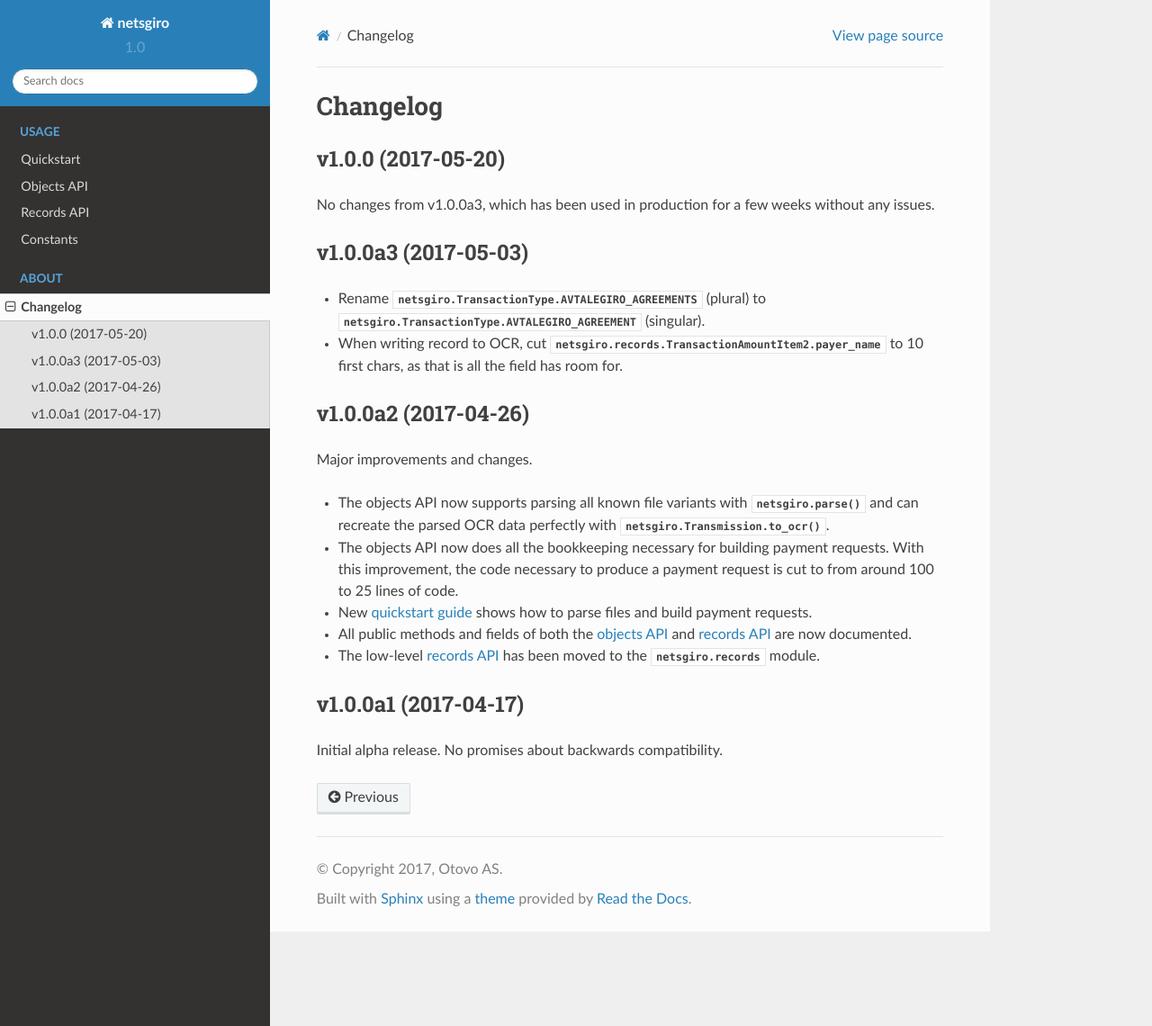
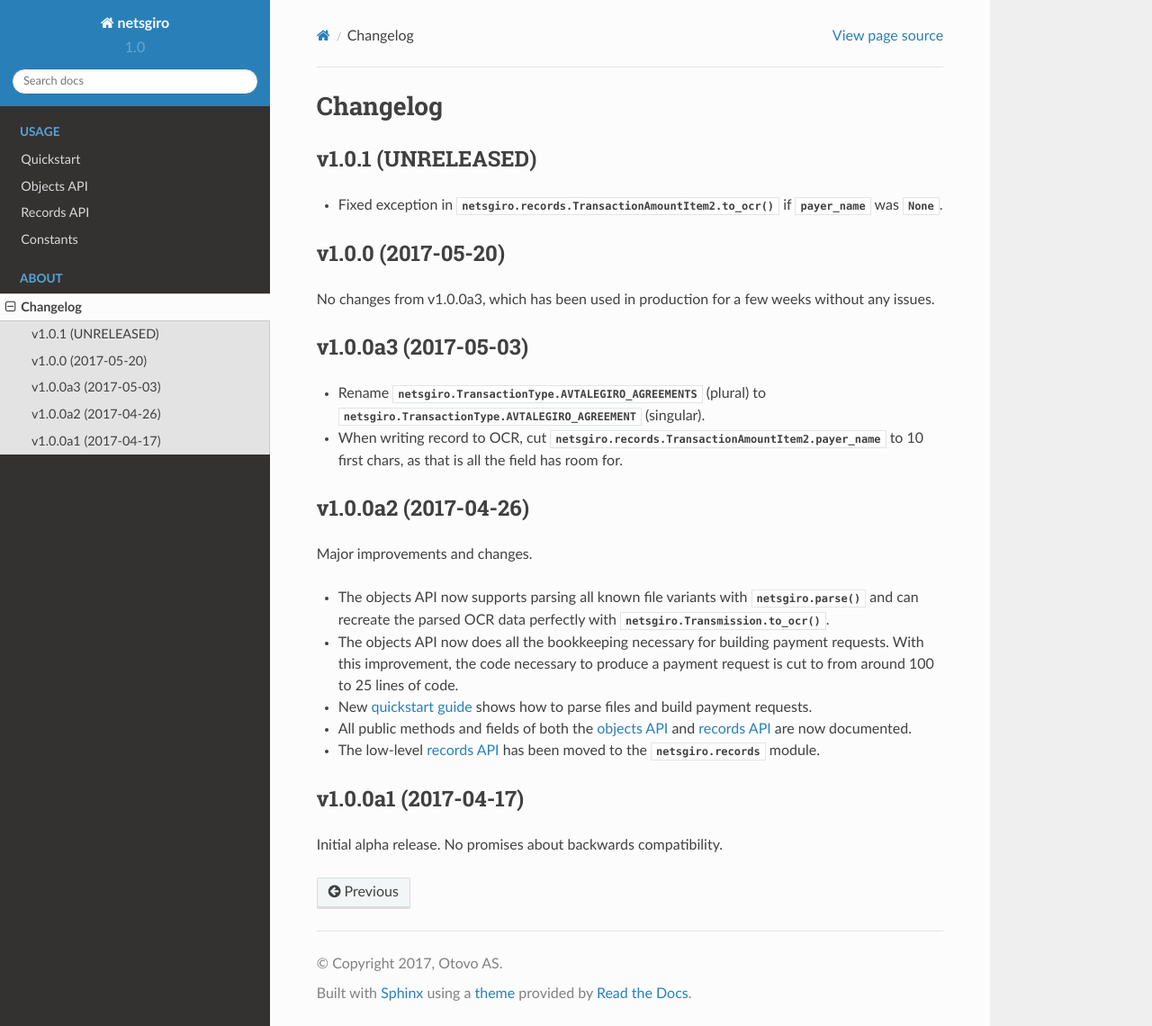
Before and after one commit to otovo/python-netsgiro, a Sphinx documentation site: the page built from docs/changelog.rst, in a window 1280 px wide and 1140 px high. Shown: the whole window at 90% size. Built offline with Sphinx 7.4.7 and the Read the Docs theme 2.0.0, drawn with Linux system fonts in a browser that asks for light colours.

Commit message:
records: Fix crash in to_ocr() if payer_name is None

```diff
--- a/docs/changelog.rst
+++ b/docs/changelog.rst
@@ -1,6 +1,15 @@
 =========
 Changelog
 =========
+
+
+v1.0.1 (UNRELEASED)
+===================
+
+- Fixed exception in :meth:`netsgiro.records.TransactionAmountItem2.to_ocr()`
+  if :attr:`~netsgiro.records.TransactionAmountItem2.payer_name` was
+  :class:`None`.
+
 
 v1.0.0 (2017-05-20)
 ===================
```
Also changed, not shown: 2 other files.
